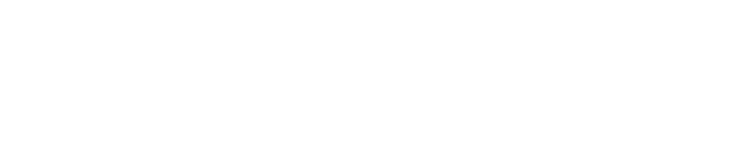
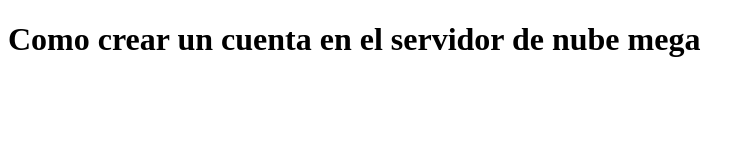
Before and after one commit to Toaf86/paginas_html, a plain HTML site: page mega/index.html in a window 1280 px wide. Shown: the whole page, without its empty margins (0-754 px from the left). Drawn offline with Linux system fonts and the light colour scheme.

Commit message:
v2. index editado solo cuerpo

```diff
--- a/mega/index.html
+++ b/mega/index.html
@@ -3,11 +3,13 @@
 <head>
 	<meta charset="UTF-8">
 	<meta name="viewport" content="width=device-width, initial-scale=1.0">
-	<title>Document</title>
+	<title>creacion de cuenta de mega</title>
 </head>
 <body>
+	<header>
 
-
+		<h1>Como crear un cuenta en el servidor de nube mega</h1>
+	</header>
 
 
 
```
